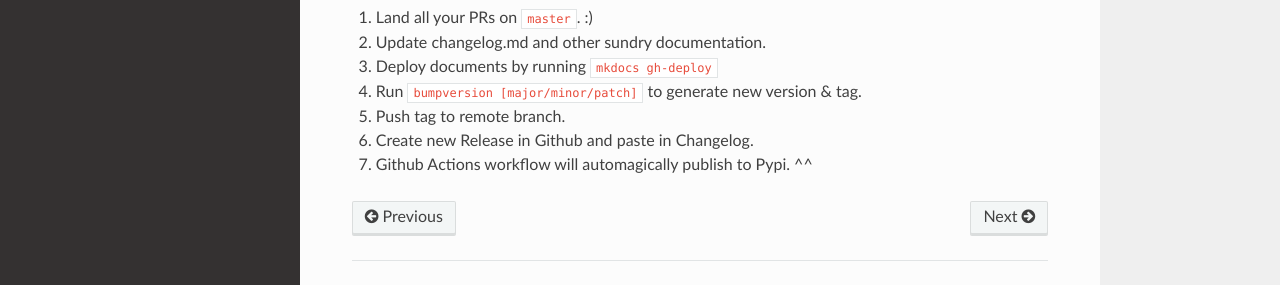
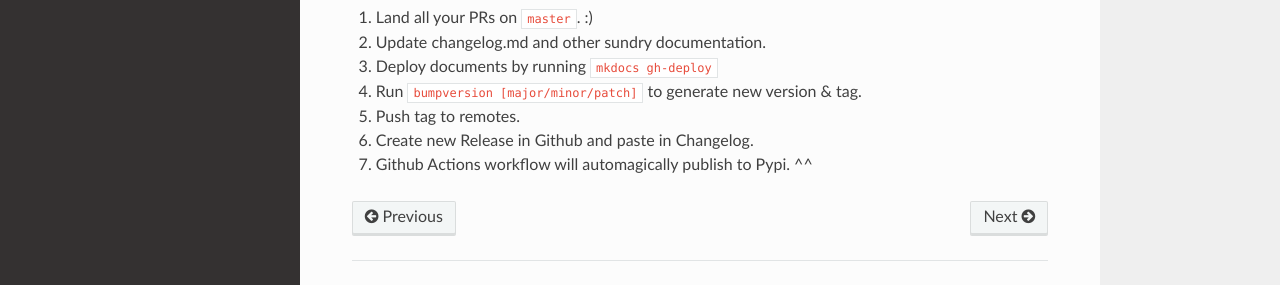
Before and after one commit to Unleash/unleash-client-python, an MkDocs documentation site: the page built from docs/development.md, in a window 1280 px wide and 900 px high, scrolled down 513 px. Shown: the part 570-855 px from the top of the window. Built offline with MkDocs 1.6.1, drawn with Linux system fonts in a browser that asks for light colours; nearby versions of some CDN libraries.

Commit message:
v3.4.1: Release prep.

```diff
--- a/docs/development.md
+++ b/docs/development.md
@@ -33,6 +33,6 @@ CFLAGS="-mmacosx-version-min=10.13" pip install mmh3
 1. Update changelog.md and other sundry documentation.
 1. Deploy documents by running `mkdocs gh-deploy`
 1. Run `bumpversion [major/minor/patch]` to generate new version & tag.
-1. Push tag to remote branch.
+1. Push tag to remotes.
 1. Create new Release in Github and paste in Changelog.
 1. Github Actions workflow will automagically publish to Pypi. ^^
```
